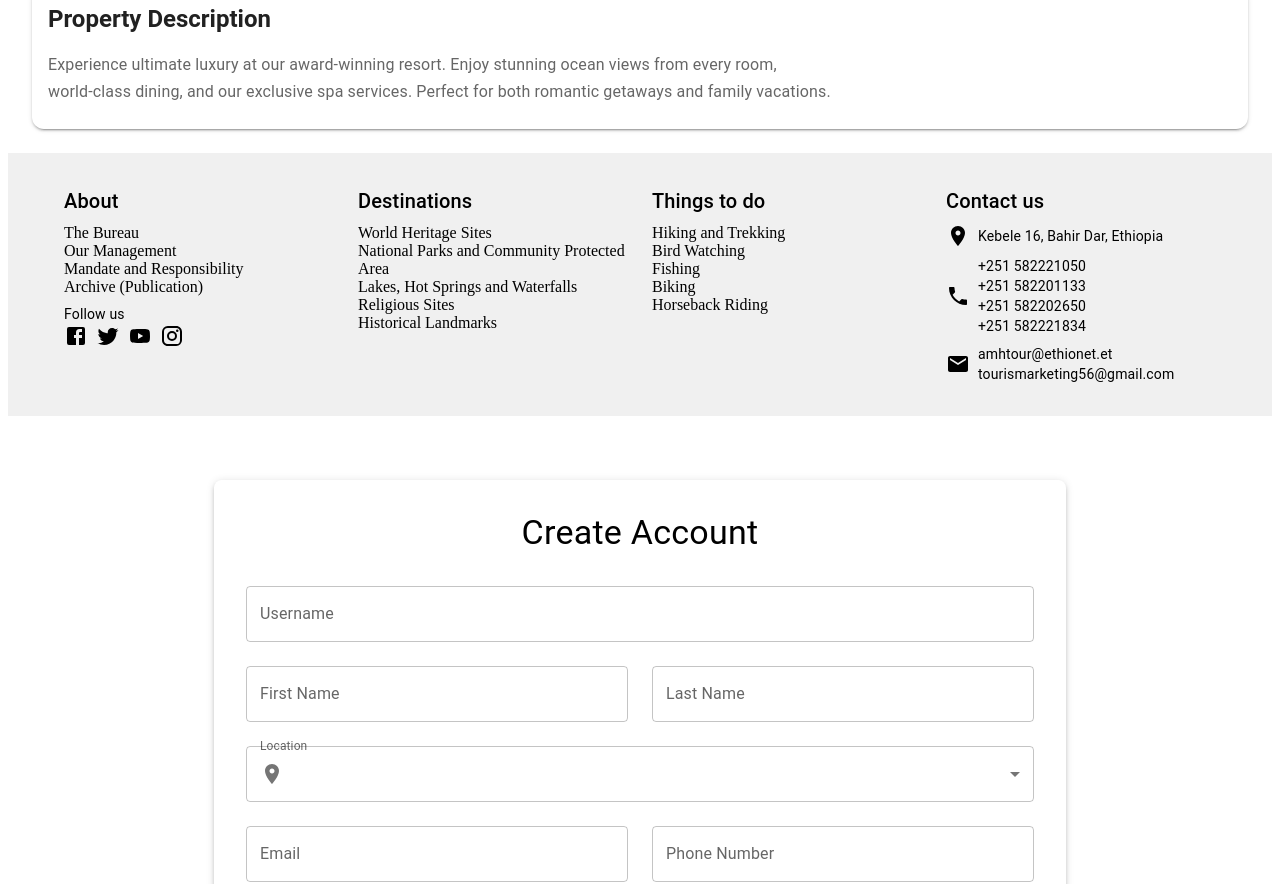
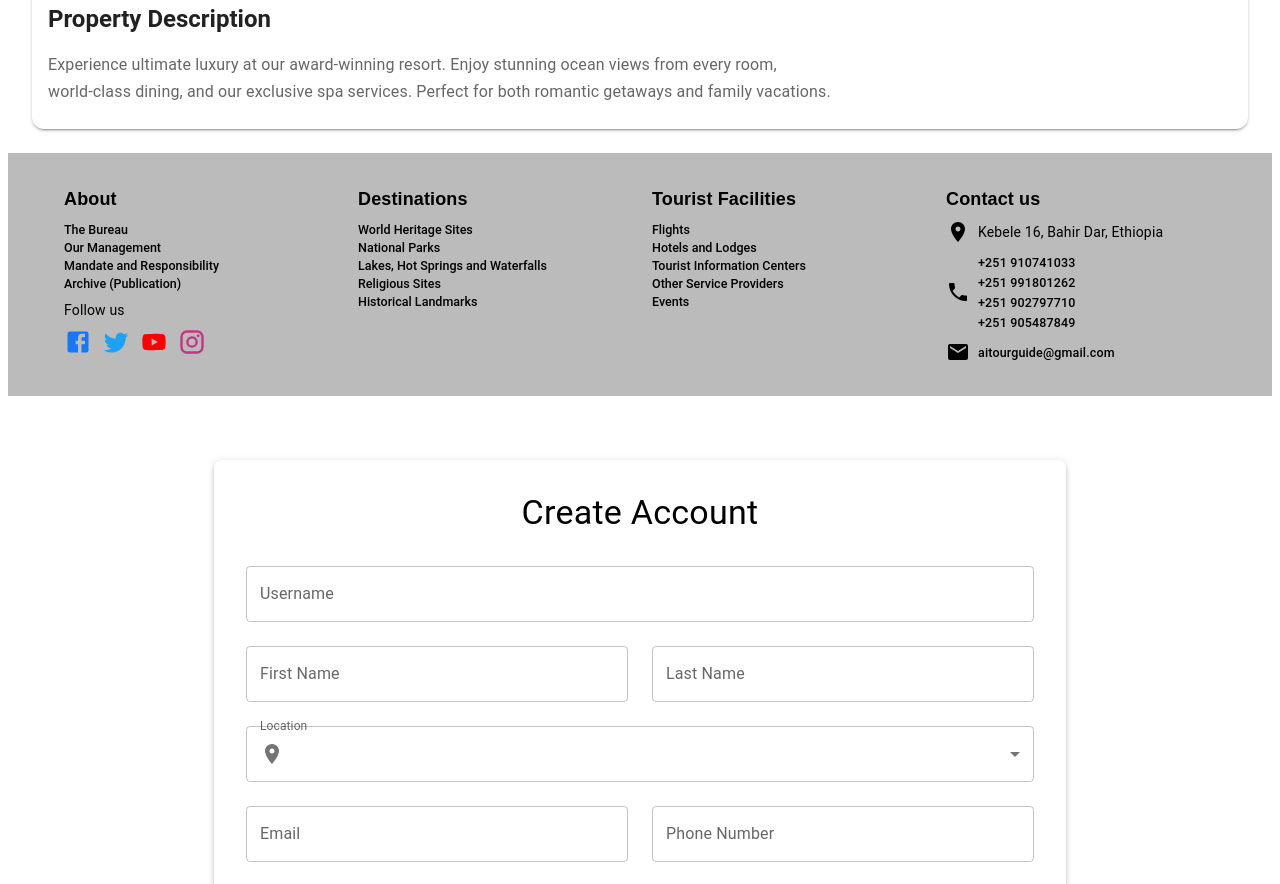
Before and after one commit to MEKIB/AI-Tour-Guide, a React (Vite) app in the folder Frontend/: page /hotel/1 in a window 1280 px wide. Shown: the part 938-1822 px from the top of the page. Built offline with nearby package versions, Linux system fonts and the light colour scheme.

Commit message:
footer change

```diff
--- a/Frontend/package.json
+++ b/Frontend/package.json
@@ -33,6 +33,6 @@
     "eslint-plugin-react-hooks": "^5.0.0",
     "eslint-plugin-react-refresh": "^0.4.14",
     "globals": "^15.12.0",
-    "vite": "^6.0.1"
+    "vite": "^6.1.1"
   }
 }
--- a/Frontend/src/components/Footer/Footer.jsx
+++ b/Frontend/src/components/Footer/Footer.jsx
@@ -8,56 +8,109 @@ import LocationOnIcon from '@mui/icons-material/LocationOn';
 import PhoneIcon from '@mui/icons-material/Phone';
 import EmailIcon from '@mui/icons-material/Email';
 
+// Global Styles
+const titleStyle = {
+  fontFamily: 'Arial, sans-serif',
+  fontWeight: 'bold',
+  color: '#000000',
+  fontSize: '18px',
+};
+
+const linkStyle = {
+  fontFamily: 'Roboto, sans-serif',
+  fontSize: '12.5px',
+  fontWeight: 500,
+  color: 'inherit',
+  textDecoration: 'none',
+  '&:hover': { color: '#008dff', textDecoration: 'underline', fontStyle: 'italic' },
+};
+
+const socialIconStyle = {
+  fontSize: '28px',
+  marginRight: '10px',
+  transition: 'transform 0.3s ease, color 0.3s ease',
+};
+
+// Hover effects for social media icons
+const socialStyles = {
+  facebook: {
+    color: '#1877F2',
+    '&:hover': { color: '#165db6', transform: 'scale(1.2)' },
+  },
+  twitter: {
+    color: '#1DA1F2',
+    '&:hover': { color: '#0d95e8', transform: 'scale(1.2)' },
+  },
+  youtube: {
+    color: '#FF0000',
+    '&:hover': { color: '#cc0000', transform: 'scale(1.2)' },
+  },
+  instagram: {
+    color: '#C13584',
+    '&:hover': { transform: 'scale(1.2)' }, // Slight enlargement for a gradient effect
+  },
+};
+
 const Footer = () => {
   return (
-    <Box
-      sx={{
-        backgroundColor: '#f0f0f0',
-        padding: '2rem 0',
-      }}
-    >
+    <Box sx={{ backgroundColor: '#bbbbbb', padding: '2rem 0' }}>
       <Container maxWidth="lg">
         <Grid container spacing={3}>
+          {/* About Section */}
           <Grid item xs={12} sm={6} md={3}>
-            <Typography variant="h6" gutterBottom>About</Typography>
-            <Link href="#" color="inherit" underline="hover">The Bureau</Link><br />
-            <Link href="#" color="inherit" underline="hover">Our Management</Link><br />
-            <Link href="#" color="inherit" underline="hover">Mandate and Responsibility</Link><br />
-            <Link href="#" color="inherit" underline="hover">Archive (Publication)</Link><br />
-            <Typography variant="body2" sx={{ mt: 1 }}>Follow us</Typography> {/* "Follow us" text */}
-            <Box sx={{ display: 'flex' }}>
-              <Link href="#" color="inherit" underline="none" sx={{ mr: 1 }}>
-                <FacebookIcon />
+            <Typography variant="h6" gutterBottom sx={titleStyle}>
+              About
+            </Typography>
+            <Link href="#" sx={linkStyle}>The Bureau</Link><br />
+            <Link href="#" sx={linkStyle}>Our Management</Link><br />
+            <Link href="#" sx={linkStyle}>Mandate and Responsibility</Link><br />
+            <Link href="#" sx={linkStyle}>Archive (Publication)</Link><br />
+            <Typography variant="body2" sx={{ mt: 1 }}>Follow us</Typography>
+            <Box sx={{ display: 'flex', mt: 1 }}>
+              <Link href="https://www.facebook.com" target="_blank" rel="noopener noreferrer">
+                <FacebookIcon sx={{ ...socialIconStyle, ...socialStyles.facebook }} />
               </Link>
-              <Link href="#" color="inherit" underline="none" sx={{ mr: 1 }}>
-                <TwitterIcon />
+              <Link href="https://www.twitter.com" target="_blank" rel="noopener noreferrer">
+                <TwitterIcon sx={{ ...socialIconStyle, ...socialStyles.twitter }} />
               </Link>
-              <Link href="#" color="inherit" underline="none" sx={{ mr: 1 }}>
-                <YouTubeIcon />
+              <Link href="https://www.youtube.com" target="_blank" rel="noopener noreferrer">
+                <YouTubeIcon sx={{ ...socialIconStyle, ...socialStyles.youtube }} />
               </Link>
-              <Link href="#" color="inherit" underline="none">
-                <InstagramIcon />
+              <Link href="https://www.instagram.com" target="_blank" rel="noopener noreferrer">
+                <InstagramIcon sx={{ ...socialIconStyle, ...socialStyles.instagram }} />
               </Link>
             </Box>
           </Grid>
+
+          {/* Destinations Section */}
           <Grid item xs={12} sm={6} md={3}>
-            <Typography variant="h6" gutterBottom>Destinations</Typography>
-            <Link href="#" color="inherit" underline="hover">World Heritage Sites</Link><br />
-            <Link href="#" color="inherit" underline="hover">National Parks and Community Protected Area</Link><br />
-            <Link href="#" color="inherit" underline="hover">Lakes, Hot Springs and Waterfalls</Link><br />
-            <Link href="#" color="inherit" underline="hover">Religious Sites</Link><br />
-            <Link href="#" color="inherit" underline="hover">Historical Landmarks</Link>
+            <Typography variant="h6" gutterBottom sx={titleStyle}>
+              Destinations
+            </Typography>
+            <Link href="#" sx={linkStyle}>World Heritage Sites</Link><br />
+            <Link href="#" sx={linkStyle}>National Parks</Link><br />
+            <Link href="#" sx={linkStyle}>Lakes, Hot Springs and Waterfalls</Link><br />
+            <Link href="#" sx={linkStyle}>Religious Sites</Link><br />
+            <Link href="#" sx={linkStyle}>Historical Landmarks</Link>
           </Grid>
+
+          {/* Tourist Facilities Section */}
           <Grid item xs={12} sm={6} md={3}>
-            <Typography variant="h6" gutterBottom>Things to do</Typography>
-            <Link href="#" color="inherit" underline="hover">Hiking and Trekking</Link><br />
-            <Link href="#" color="inherit" underline="hover">Bird Watching</Link><br />
-            <Link href="#" color="inherit" underline="hover">Fishing</Link><br />
-            <Link href="#" color="inherit" underline="hover">Biking</Link><br />
-            <Link href="#" color="inherit" underline="hover">Horseback Riding</Link>
+            <Typography variant="h6" gutterBottom sx={titleStyle}>
+              Tourist Facilities
+            </Typography>
+            <Link href="#" sx={linkStyle}>Flights</Link><br />
+            <Link href="#" sx={linkStyle}>Hotels and Lodges</Link><br />
+            <Link href="#" sx={linkStyle}>Tourist Information Centers</Link><br />
+            <Link href="#" sx={linkStyle}>Other Service Providers</Link><br />
+            <Link href="#" sx={linkStyle}>Events</Link>
           </Grid>
+
+          {/* Contact Us Section */}
           <Grid item xs={12} sm={6} md={3}>
-            <Typography variant="h6" gutterBottom>Contact us</Typography>
+            <Typography variant="h6" gutterBottom sx={titleStyle}>
+              Contact us
+            </Typography>
             <Box sx={{ display: 'flex', alignItems: 'center', mb: 1 }}>
               <LocationOnIcon sx={{ mr: 1 }} />
               <Typography variant="body2">Kebele 16, Bahir Dar, Ethiopia</Typography>
@@ -65,17 +118,16 @@ const Footer = () => {
             <Box sx={{ display: 'flex', alignItems: 'center', mb: 1 }}>
               <PhoneIcon sx={{ mr: 1 }} />
               <Typography variant="body2">
-                +251 582221050<br />
-                +251 582201133<br />
-                +251 582202650<br />
-                +251 582221834
+                <Link href="tel:+251910741033" sx={linkStyle}>+251 910741033</Link><br />
+                <Link href="tel:+251991801262" sx={linkStyle}>+251 991801262</Link><br />
+                <Link href="tel:+251902797710" sx={linkStyle}>+251 902797710</Link><br />
+                <Link href="tel:+251905487849" sx={linkStyle}>+251 905487849</Link>
               </Typography>
             </Box>
             <Box sx={{ display: 'flex', alignItems: 'center' }}>
               <EmailIcon sx={{ mr: 1 }} />
               <Typography variant="body2">
-                amhtour@ethionet.et<br />
-                tourismarketing56@gmail.com
+                <Link href="mailto:aitourguide@gmail.com" sx={linkStyle}>aitourguide@gmail.com</Link>
               </Typography>
             </Box>
           </Grid>
```
Also changed, not shown: Frontend/src/components/Footer/footer.css (+47 -55 lines), 1 other file (tests, documents, lock files or other folders).
